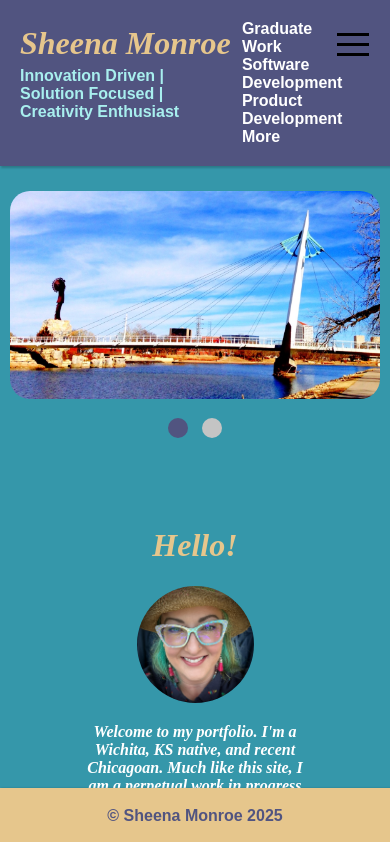
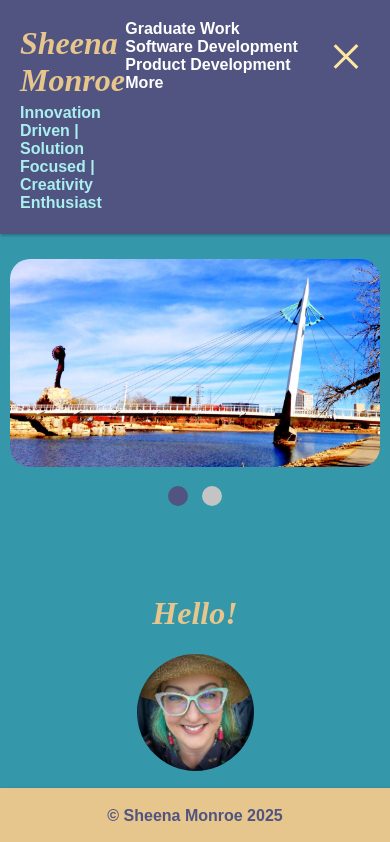
Before and after one commit to ShenMoe84/PortfolioWebsite, a React (Create React App) app: page / in a window 390 px wide. Shown: the top 842 px of the page. Built offline with nearby package versions, Linux system fonts and the light colour scheme.

Commit message:
continues to try to add hamburger menu functionality

```diff
--- a/src/components/navbar/NavBar.js
+++ b/src/components/navbar/NavBar.js
@@ -5,11 +5,7 @@ import { Fade as Hamburger } from "hamburger-react";
 
 const NavBar = () => {
 
-  const [isOpen, setOpen] = useState(false)
-
-  const handleToggle = () => {
-
-  }
+  const [isOpen, setOpen] = useState(true)
 
   return (
     <nav className={styles.navBar}>
@@ -17,13 +13,29 @@ const NavBar = () => {
         <NavLink to="/" className={styles.home}>Sheena Monroe</NavLink>
         <h3 className={styles.tagLine}>Innovation Driven | Solution Focused | Creativity Enthusiast</h3>
       </div>
-      <div className={styles.navCont}>
-        <NavLink to="/graduatework" className={({ isActive }) => isActive ? styles.active : styles.link}>Graduate Work</NavLink>
-        <NavLink to="/softwaredevelopment" className={({ isActive }) => isActive ? styles.active : styles.link}>Software Development</NavLink>
-        <NavLink to="/productdevelopment" className={({ isActive }) => isActive ? styles.active : styles.link}>Product Development</NavLink>
-        <NavLink to="/more" className={({ isActive }) => isActive ? styles.active : styles.link}>More</NavLink>
+      <div className={({ isOpen }) => isOpen ? styles.navCont : styles.navContClosed}>
+        <NavLink to="/graduatework"
+          className={({ isActive }) => isActive ? styles.active : styles.link}>Graduate Work</NavLink>
+        <NavLink to="/softwaredevelopment"
+          className={({ isActive }) => isActive ? styles.active : styles.link}>Software Development</NavLink>
+        <NavLink to="/productdevelopment"
+          className={({ isActive }) => isActive ? styles.active : styles.link}>Product Development</NavLink>
+        <NavLink to="/more"
+          className={({ isActive }) => isActive ? styles.active : styles.link}>More</NavLink>
       </div>
-      <Hamburger onToggle={setOpen}/>
+      <div className={styles.hamburger}>
+        <Hamburger
+          direction="left"
+          color="#fee7a1"
+          label="Show menu"
+          toggled={isOpen}
+          toggle={setOpen}
+          onToggle={toggled => {
+            if (toggled) {
+              setOpen(!isOpen)
+            }
+          }} />
+      </div>
     </nav>
   );
 };
--- a/src/components/navbar/NavBar.module.css
+++ b/src/components/navbar/NavBar.module.css
@@ -10,6 +10,10 @@
   flex-direction: column;
   width: 75%;
   padding-top: 5px;
+}
+
+.hamburger {
+  padding-top: 12px;
 }
 
 .home {
@@ -27,7 +31,6 @@
   color: white;
   font-weight: bold;
   float: left;
-  display: flex;
   text-decoration: none;
 }
 
@@ -36,9 +39,13 @@
 }
 
 .navCont {
-  display: flex;
+  display: none;
   flex-direction: column;
   width: 25%;
+}
+
+.navContClosed {
+  display: none;
 }
 
 .navBar {
```
